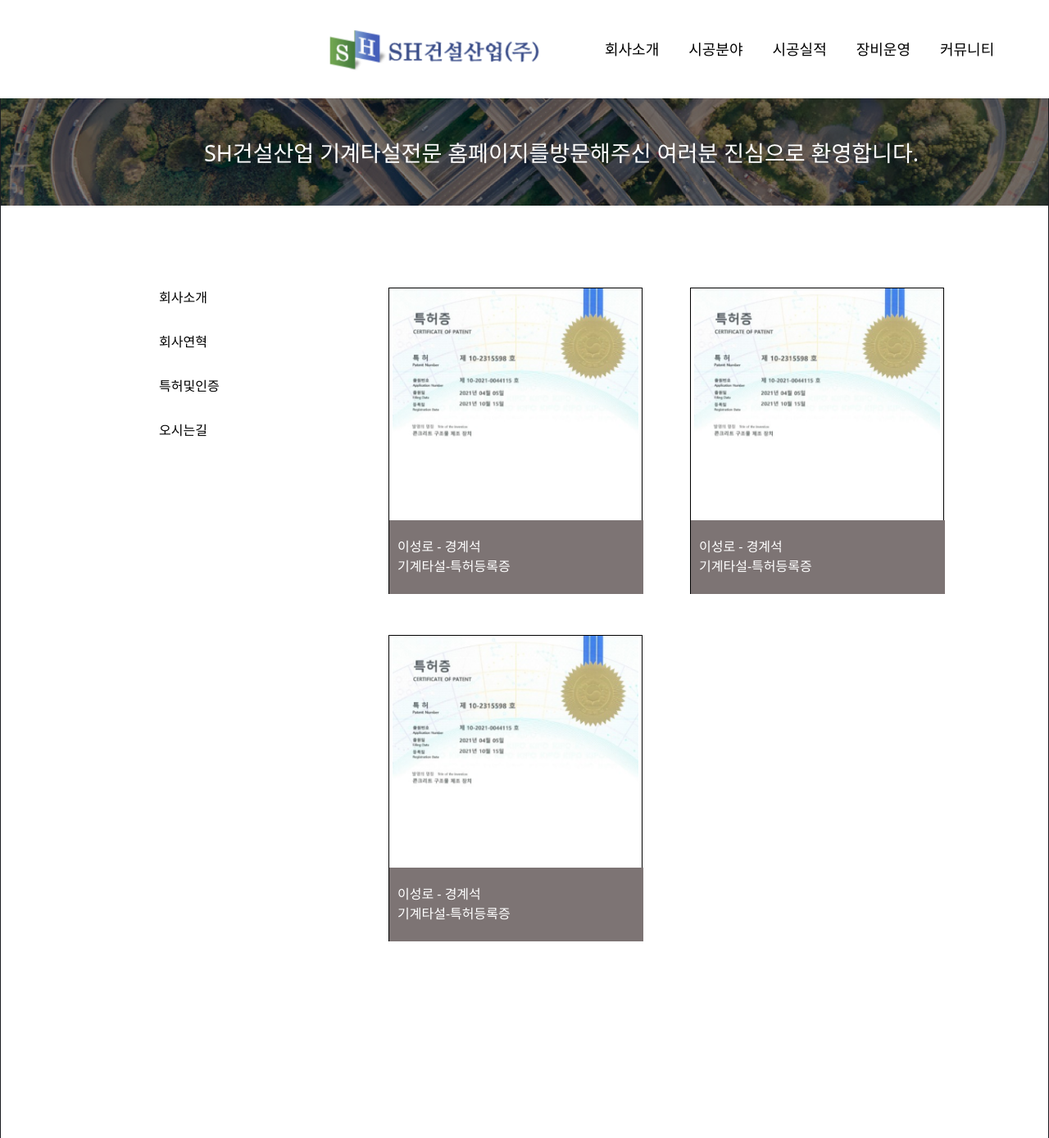
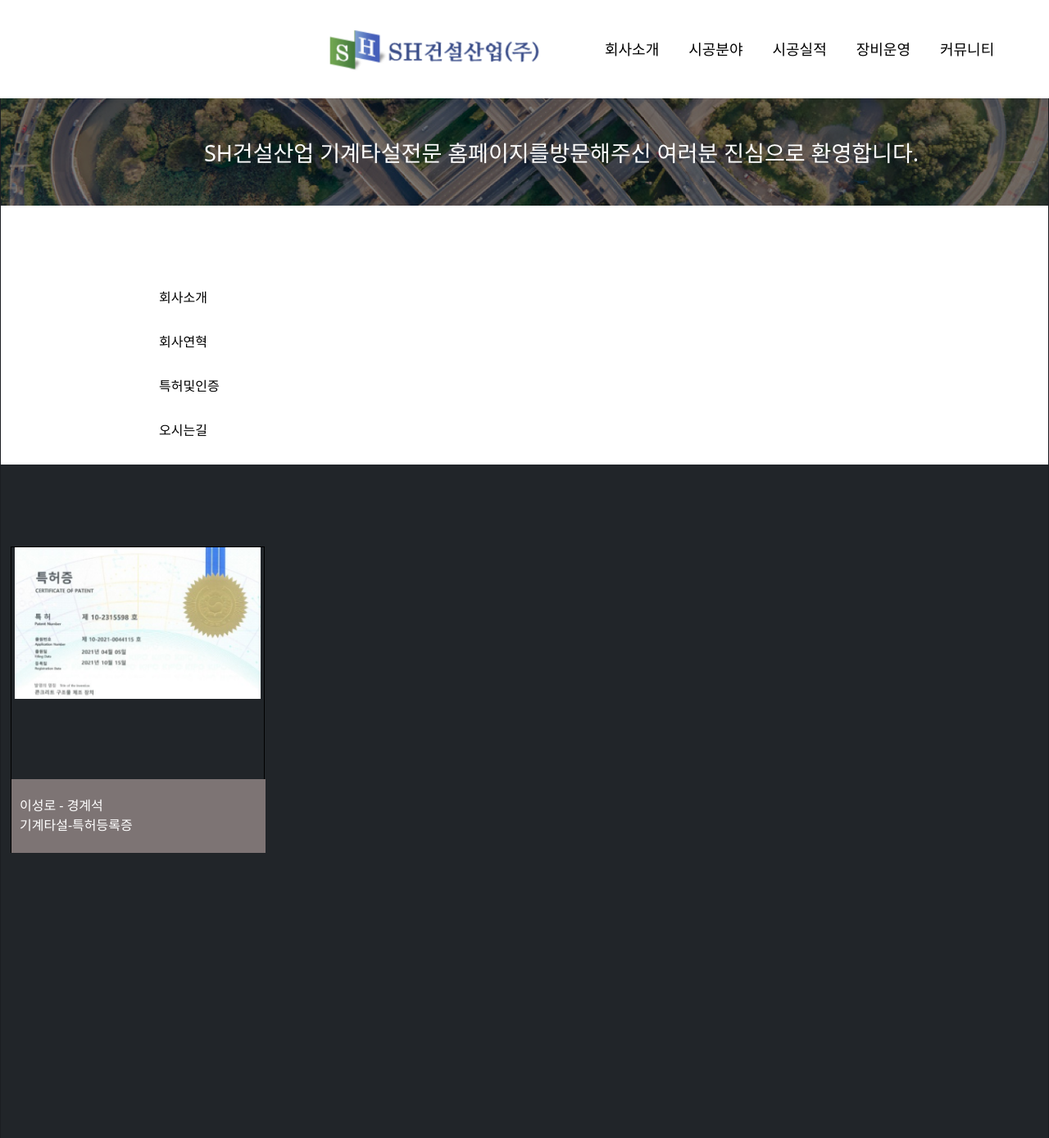
Before and after one commit to DrugCoding/SH_company_pjt, a Django app: page /companies/patent/ in a window 1280 px wide. Shown: the top 1389 px of the page at 82% size. Run offline with Django 3.2, Linux system fonts and the light colour scheme.

Commit message:
FE: 프론트엔드 중간점검

```diff
--- a/companies/templates/companies/greeting.html
+++ b/companies/templates/companies/greeting.html
@@ -56,7 +56,7 @@
               <div style="width: 14px; height: 50px; background-color: #14402B;"></div>
             </div>
             <div class="col">
-              <span style="display: inline; width: 60px; margin-top: 0px; font-weight: 700;" class="text-center">“끊임없는 기술혁신을 통하여 최상의 시공품질 유지" <br>
+              <span style="display: inline; width: 70px; margin-top: 0px; font-weight: 700;" class="text-center">“끊임없는 기술혁신을 통하여 최상의 시공품질 유지" <br>
                 <!-- “안녕하세요! 에스에이치건설산업 주식회사를 찾아주셔서 감사합니다.”  -->
               </span>
             </div>
--- a/companies/templates/companies/patent.html
+++ b/companies/templates/companies/patent.html
@@ -20,6 +20,7 @@
         </div>
   </div>
 
+
   <div style="background-color: #fff;" class="content">
     <div class="container text-center">
       <div class="row">
@@ -27,24 +28,24 @@
           <div style="margin-top: 100px;">
             <ul style=" list-style: none; margin-left: 80px; text-align: left;">
               <li style=" margin-bottom: 30px;">
-                    <a style="font-weight: 400; color: #000; text-decoration: none;" href="./회사연혁.html">
-                      회사소개
-                    </a>
+                <a style="font-weight: 400; color: #000; text-decoration: none;" href="./회사연혁.html">회사소개</a>
               </li>
               <li style=" margin-bottom: 30px;">
-                    <a style="color: #000; text-decoration: none;" href="./회사연혁.html">회사연혁</a>
+                <a style="font-weight: 400; color: #000; text-decoration: none;" href="./회사연혁.html">회사연혁</a>
               </li>
-                  <li style="margin-bottom: 30px;">
-                    <a style="color: #000; text-decoration: none;" href="./회사연혁.html">특허및인증</a>
+              <li style=" margin-bottom: 30px;">
+                <a style="font-weight: 400; color: #000; text-decoration: none;" href="./회사연혁.html">특허및인증</a>
               </li>
-                  <li style="margin-bottom: 30px;">
-                    <a style="color: #000; text-decoration: none;" href="./회사연혁.html">오시는길</a>
+              <li style=" margin-bottom: 30px;">
+                <a style="font-weight: 400; color: #000; text-decoration: none;" href="./회사연혁.html">오시는길</a>
               </li>
             </ul>
           </div>
         </div>
+      </div>
+    </div>
+  </div>
 
-        <!-- 특허 인증  -->
   <div style="margin-top: 100px; margin-bottom: 500px; height: 500px;" class="col-sm-8">
     <div class="container text-center">
       <div class="row">
@@ -55,24 +56,8 @@
                   <p style="text-align: left; color: #fff; margin-top: 20px; margin-left: 10px;">이성로 - 경계석 <br> 기계타설-특허등록증</p>
               </div>
           </div>
-                  </div>
-                  <div class="col">
-                    <div style="box-sizing: border-box; width: 310px; height: 374px; border: 1px solid #000000;">
-                        <img style="width: 300px;" src="{%static 'images/특허등록증.PNG'%}" alt="특허 등록증 사진입니다.">
-                        <div style="position: absolute; width: 310px; height: 90px; margin-top: 97.8px; background-color: #7D7474;">
-                            <p style="text-align: left; color: #fff; margin-top: 20px; margin-left: 10px;">이성로 - 경계석 <br> 기계타설-특허등록증</p>
-                        </div>
-                    </div>
-                  </div>
-                  <div style="margin-top: 50px;" class="col">
-                    <div style="box-sizing: border-box; width: 310px; height: 374px; border: 1px solid #000000;">
-                        <img style="width: 300px;" src="{%static 'images/특허등록증.PNG'%}" alt="특허 등록증 사진입니다.">
-                        <div style="position: absolute; width: 310px; height: 90px; margin-top: 97.8px; background-color: #7D7474;">
-                            <p style="text-align: left; color: #fff; margin-top: 20px; margin-left: 10px;">이성로 - 경계석 <br> 기계타설-특허등록증</p>
-                        </div>
-                    </div>
-                  </div>
-                </div>
+          <div class="col"></div>
+          <div class="col"></div>
         </div>
       </div>
     </div>
@@ -80,4 +65,5 @@
 
 
 
+
 {% endblock %}
```
Also changed, not shown: constructions/templates/constructions/index.html (+8 -8 lines). Lines whose indentation alone changed are shown as unchanged.
